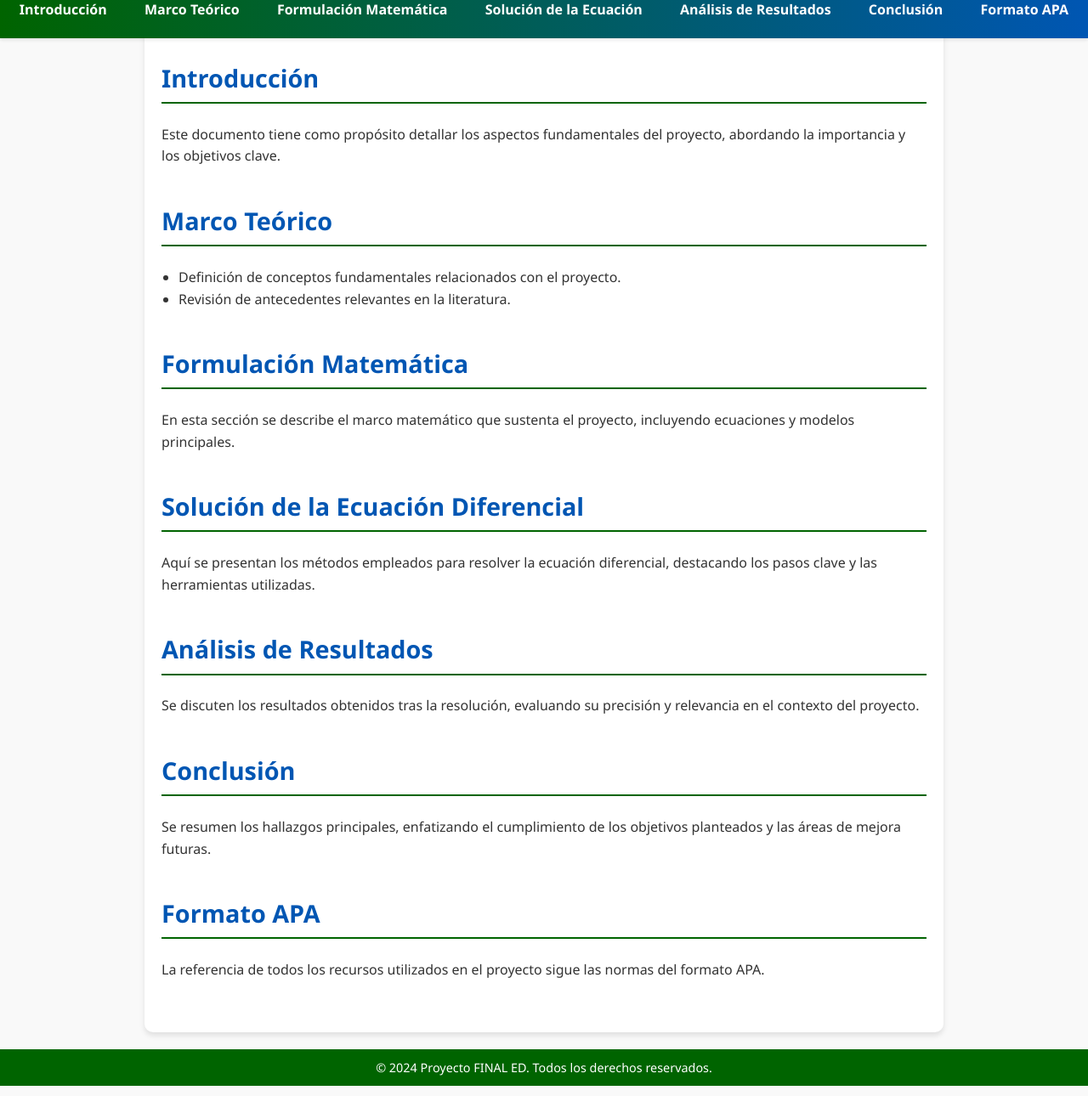
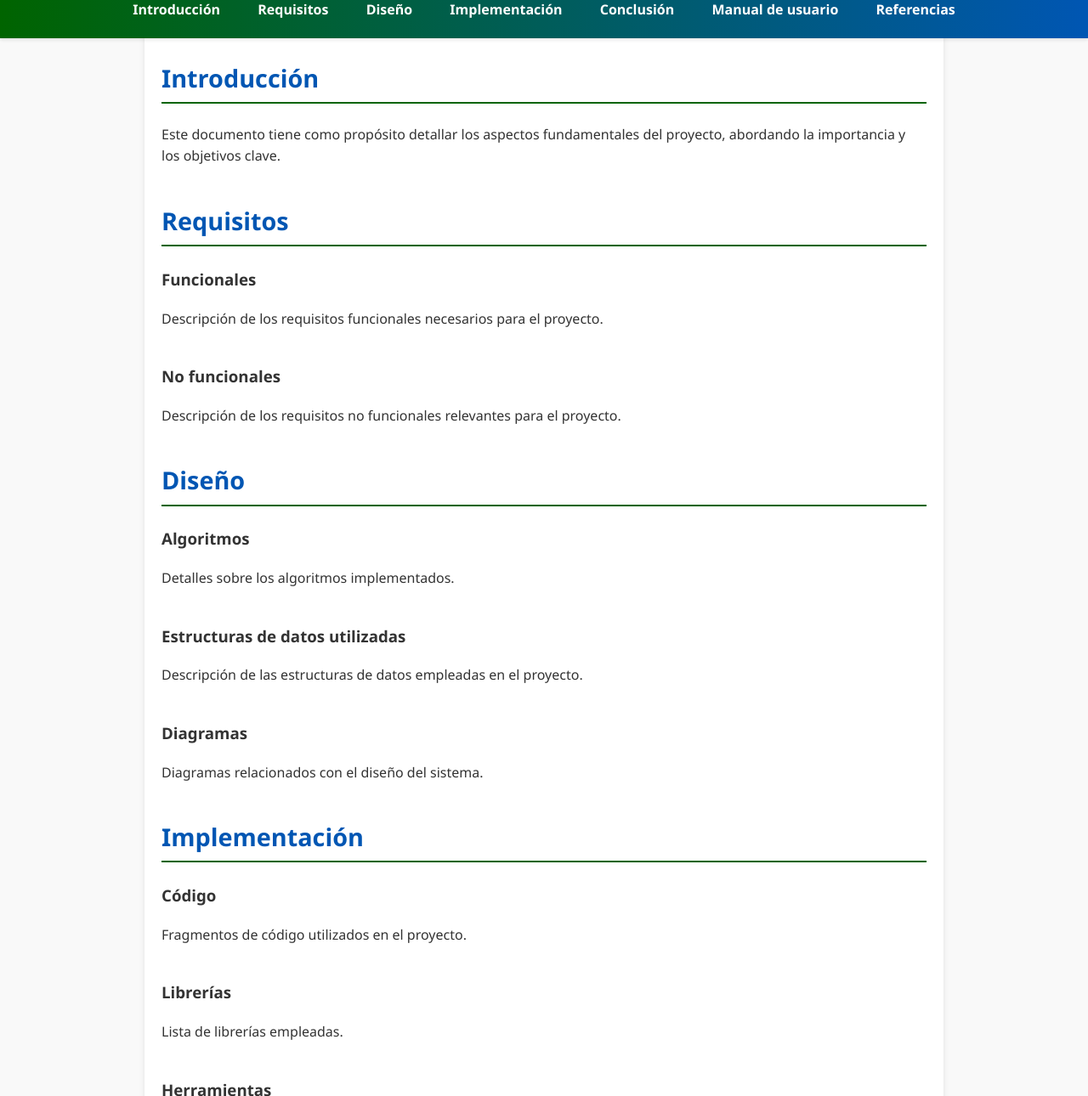
Before and after one commit to Jpi9525/Proyecto-final-ED, a plain HTML site: page index.html in a window 1280 px wide. Shown: the part 95-1385 px from the top of the page at 85% size. Drawn offline with Linux system fonts and the light colour scheme.

Commit message:
Add files via upload

```diff
--- a/index.html
+++ b/index.html
@@ -33,6 +33,7 @@
 
         nav {
             margin-top: 10px;
+            position: relative;
         }
 
         nav a {
@@ -48,6 +49,37 @@
         nav a:hover {
             background-color: white;
             color: #0056b3;
+        }
+
+        nav .dropdown {
+            position: relative;
+            display: inline-block;
+        }
+
+        nav .dropdown-content {
+            display: none;
+            position: absolute;
+            background-color: white;
+            box-shadow: 0 4px 6px rgba(0, 0, 0, 0.1);
+            border-radius: 5px;
+            padding: 5px 0;
+            z-index: 1000;
+        }
+
+        nav .dropdown-content a {
+            color: #0056b3;
+            text-decoration: none;
+            display: block;
+            padding: 5px 15px;
+            white-space: nowrap;
+        }
+
+        nav .dropdown-content a:hover {
+            background-color: #f0f0f0;
+        }
+
+        nav .dropdown:hover .dropdown-content {
+            display: block;
         }
 
         main {
@@ -96,15 +128,41 @@
 </head>
 <body>
     <header>
-        <h1>Documentación del Proyecto FINAL ED</h1>
+        <h1>Generador de examenes</h1>
         <nav>
             <a href="#introduccion">Introducción</a>
-            <a href="#marco_teorico">Marco Teórico</a>
-            <a href="#formulacion_matematica">Formulación Matemática</a>
-            <a href="#solucion_ed">Solución de la Ecuación</a>
-            <a href="#analisis_resultados">Análisis de Resultados</a>
-            <a href="#conclusion">Conclusión</a>
-            <a href="#formato">Formato APA</a>
+            <div class="dropdown">
+                <a href="#requisitos">Requisitos</a>
+                <div class="dropdown-content">
+                    <a href="#funcionales">Funcionales</a>
+                    <a href="#no_funcionales">No funcionales</a>
+                </div>
+            </div>
+            <div class="dropdown">
+                <a href="#diseno">Diseño</a>
+                <div class="dropdown-content">
+                    <a href="#algoritmos">Algoritmos</a>
+                    <a href="#estructuras">Estructuras de datos utilizadas</a>
+                    <a href="#diagramas">Diagramas</a>
+                </div>
+            </div>
+            <div class="dropdown">
+                <a href="#implementacion">Implementación</a>
+                <div class="dropdown-content">
+                    <a href="#codigo">Código</a>
+                    <a href="#librerias">Librerías</a>
+                    <a href="#herramientas">Herramientas</a>
+                </div>
+            </div>
+            <div class="dropdown">
+                <a href="#conclusion">Conclusión</a>
+                <div class="dropdown-content">
+                    <a href="#logros">Logros</a>
+                    <a href="#limitaciones">Limitaciones</a>
+                </div>
+            </div>
+            <a href="#manual_de_usuario">Manual de usuario</a>
+            <a href="#referencias">Referencias</a>
         </nav>
     </header>
 
@@ -114,42 +172,71 @@
             <p>Este documento tiene como propósito detallar los aspectos fundamentales del proyecto, abordando la importancia y los objetivos clave.</p>
         </section>
 
-        <section id="marco_teorico">
-            <h2>Marco Teórico</h2>
-            <ul>
-                <li>Definición de conceptos fundamentales relacionados con el proyecto.</li>
-                <li>Revisión de antecedentes relevantes en la literatura.</li>
-            </ul>
+        <section id="requisitos">
+            <h2>Requisitos</h2>
+            <section id="funcionales">
+                <h3>Funcionales</h3>
+                <p>Descripción de los requisitos funcionales necesarios para el proyecto.</p>
+            </section>
+            <section id="no_funcionales">
+                <h3>No funcionales</h3>
+                <p>Descripción de los requisitos no funcionales relevantes para el proyecto.</p>
+            </section>
         </section>
 
-        <section id="formulacion_matematica">
-            <h2>Formulación Matemática</h2>
-            <p>En esta sección se describe el marco matemático que sustenta el proyecto, incluyendo ecuaciones y modelos principales.</p>
+        <section id="diseno">
+            <h2>Diseño</h2>
+            <section id="algoritmos">
+                <h3>Algoritmos</h3>
+                <p>Detalles sobre los algoritmos implementados.</p>
+            </section>
+            <section id="estructuras">
+                <h3>Estructuras de datos utilizadas</h3>
+                <p>Descripción de las estructuras de datos empleadas en el proyecto.</p>
+            </section>
+            <section id="diagramas">
+                <h3>Diagramas</h3>
+                <p>Diagramas relacionados con el diseño del sistema.</p>
+            </section>
         </section>
 
-        <section id="solucion_ed">
-            <h2>Solución de la Ecuación Diferencial</h2>
-            <p>Aquí se presentan los métodos empleados para resolver la ecuación diferencial, destacando los pasos clave y las herramientas utilizadas.</p>
+        <section id="implementacion">
+            <h2>Implementación</h2>
+            <section id="codigo">
+                <h3>Código</h3>
+                <p>Fragmentos de código utilizados en el proyecto.</p>
+            </section>
+            <section id="librerias">
+                <h3>Librerías</h3>
+                <p>Lista de librerías empleadas.</p>
+            </section>
+            <section id="herramientas">
+                <h3>Herramientas</h3>
+                <p>Herramientas utilizadas para la implementación del proyecto.</p>
+            </section>
         </section>
 
-        <section id="analisis_resultados">
-            <h2>Análisis de Resultados</h2>
+        <section id="manual_de_usuario">
+            <h2>Manual de usuario</h2>
             <p>Se discuten los resultados obtenidos tras la resolución, evaluando su precisión y relevancia en el contexto del proyecto.</p>
         </section>
 
         <section id="conclusion">
             <h2>Conclusión</h2>
-            <p>Se resumen los hallazgos principales, enfatizando el cumplimiento de los objetivos planteados y las áreas de mejora futuras.</p>
+            <section id="logros">
+                <h3>Logros</h3>
+                <p>Principales logros obtenidos durante el desarrollo del proyecto.</p>
+            </section>
+            <section id="limitaciones">
+                <h3>Limitaciones</h3>
+                <p>Áreas en las que el proyecto puede mejorar o desafíos encontrados.</p>
+            </section>
         </section>
 
-        <section id="formato">
-            <h2>Formato APA</h2>
+        <section id="referencias">
+            <h2>Referencias</h2>
             <p>La referencia de todos los recursos utilizados en el proyecto sigue las normas del formato APA.</p>
         </section>
     </main>
-
-    <footer>
-        <p>&copy; 2024 Proyecto FINAL ED. Todos los derechos reservados.</p>
-    </footer>
 </body>
 </html>
```
